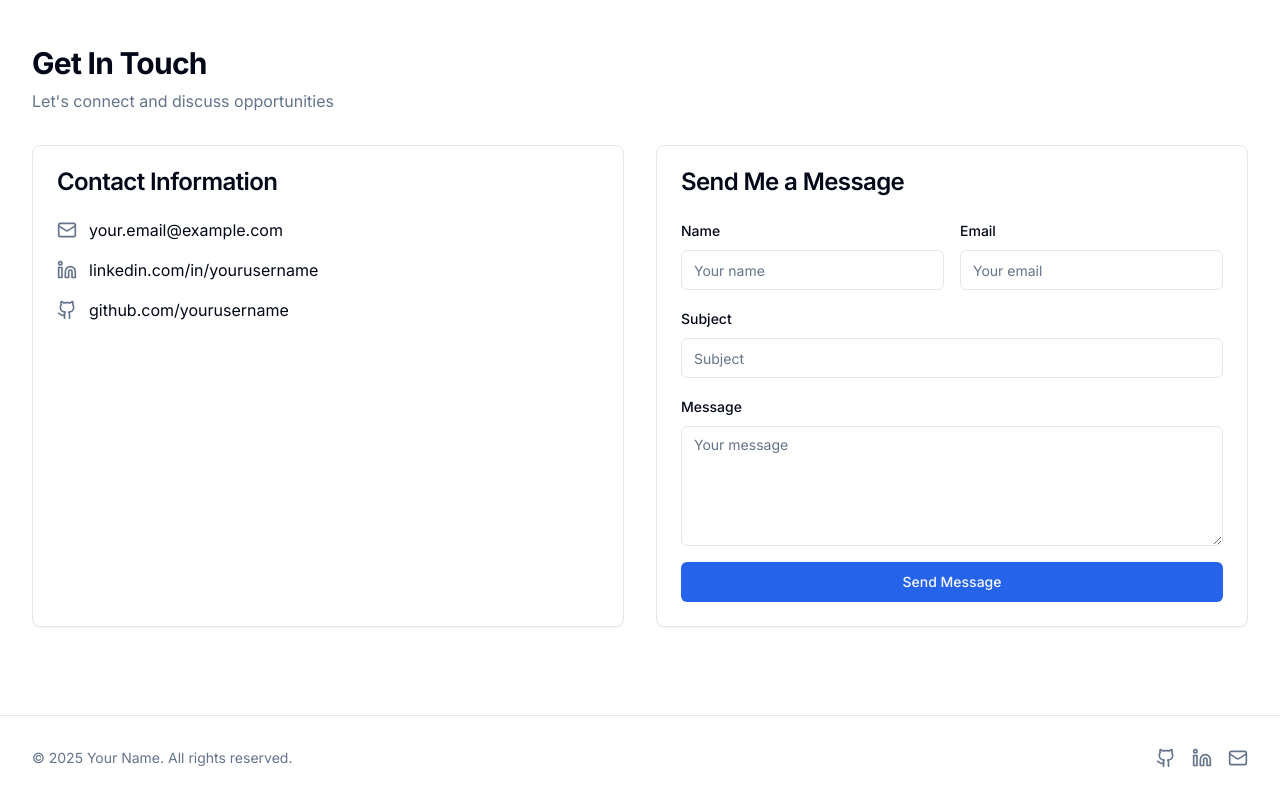
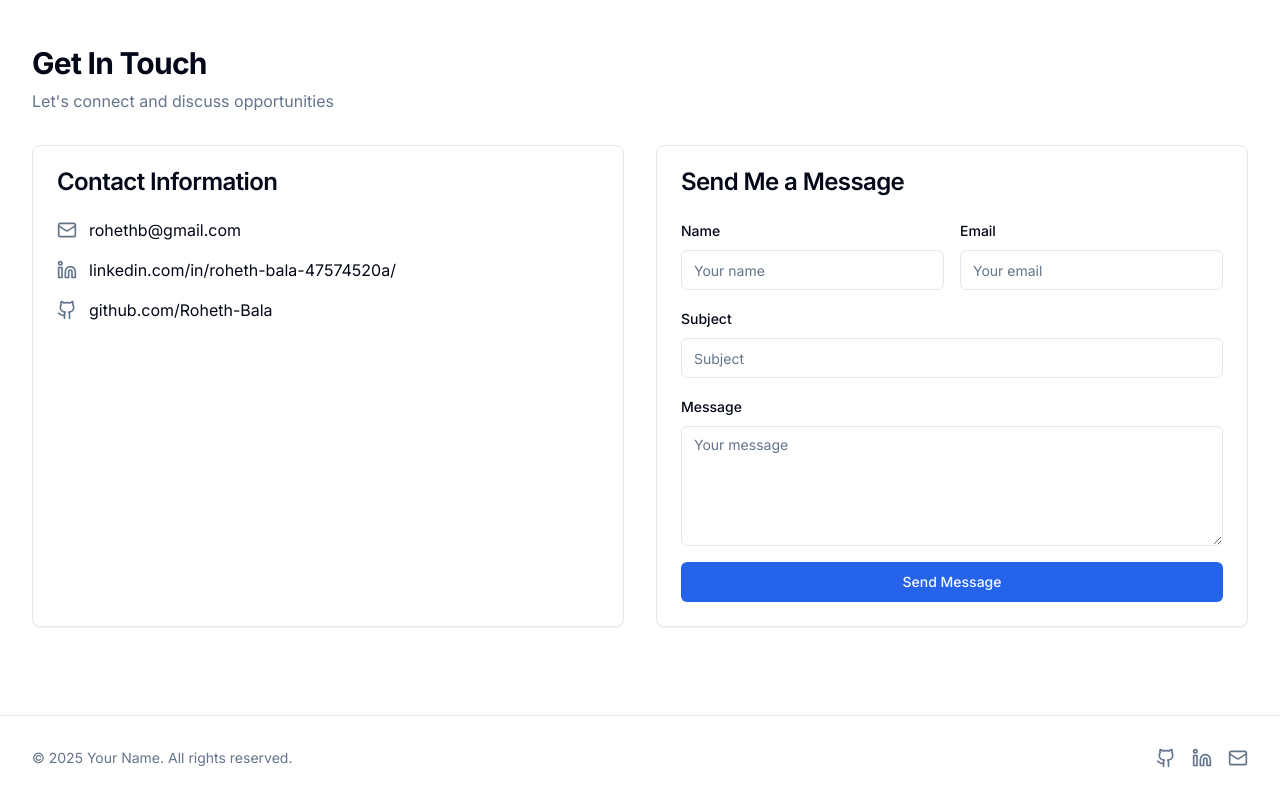
Before and after one commit to Roheth-Bala/Portfolio, a Next.js app: page / in a window 1280 px wide. Shown: the part 4242-5042 px from the top of the page. Built offline with nearby package versions, Linux system fonts and the light colour scheme.

Commit message:
Added links to linkedin and github

```diff
--- a/app/page.tsx
+++ b/app/page.tsx
@@ -68,13 +68,13 @@ export default function Home() {
                 </Link>
               </Button>
               <Button variant="outline" asChild>
-                <Link href="https://github.com/yourusername" target="_blank">
+                <Link href="https://github.com/Roheth-Bala" target="_blank">
                   <Github className="mr-2 h-4 w-4" />
                   GitHub
                 </Link>
               </Button>
               <Button variant="outline" asChild>
-                <Link href="https://linkedin.com/in/yourusername" target="_blank">
+                <Link href="https://www.linkedin.com/in/roheth-bala-47574520a/" target="_blank">
                   <Linkedin className="mr-2 h-4 w-4" />
                   LinkedIn
                 </Link>
@@ -378,18 +378,18 @@ export default function Home() {
               <CardContent className="space-y-4">
                 <div className="flex items-center gap-3">
                   <Mail className="h-5 w-5 text-muted-foreground" />
-                  <p>your.email@example.com</p>
+                  <p>rohethb@gmail.com</p>
                 </div>
                 <div className="flex items-center gap-3">
                   <Linkedin className="h-5 w-5 text-muted-foreground" />
                   <Link href="https://linkedin.com/in/yourusername" target="_blank" className="hover:underline">
-                    linkedin.com/in/yourusername
+                  linkedin.com/in/roheth-bala-47574520a/
                   </Link>
                 </div>
                 <div className="flex items-center gap-3">
                   <Github className="h-5 w-5 text-muted-foreground" />
-                  <Link href="https://github.com/yourusername" target="_blank" className="hover:underline">
-                    github.com/yourusername
+                  <Link href="https://github.com/Roheth-Bala" target="_blank" className="hover:underline">
+                  github.com/Roheth-Bala
                   </Link>
                 </div>
               </CardContent>
@@ -459,20 +459,20 @@ export default function Home() {
           <p className="text-sm text-muted-foreground">© {new Date().getFullYear()} Your Name. All rights reserved.</p>
           <div className="flex items-center gap-4 mt-4 md:mt-0">
             <Link
-              href="https://github.com/yourusername"
+              href="https://github.com/Roheth-Bala"
               target="_blank"
               className="text-muted-foreground hover:text-foreground"
             >
               <Github className="h-5 w-5" />
             </Link>
             <Link
-              href="https://linkedin.com/in/yourusername"
+              href="https://www.linkedin.com/in/roheth-bala-47574520a/"
               target="_blank"
               className="text-muted-foreground hover:text-foreground"
             >
               <Linkedin className="h-5 w-5" />
             </Link>
-            <Link href="mailto:your.email@example.com" className="text-muted-foreground hover:text-foreground">
+            <Link href="mailto:rohethb@gmail.com" className="text-muted-foreground hover:text-foreground">
               <Mail className="h-5 w-5" />
             </Link>
           </div>
```
